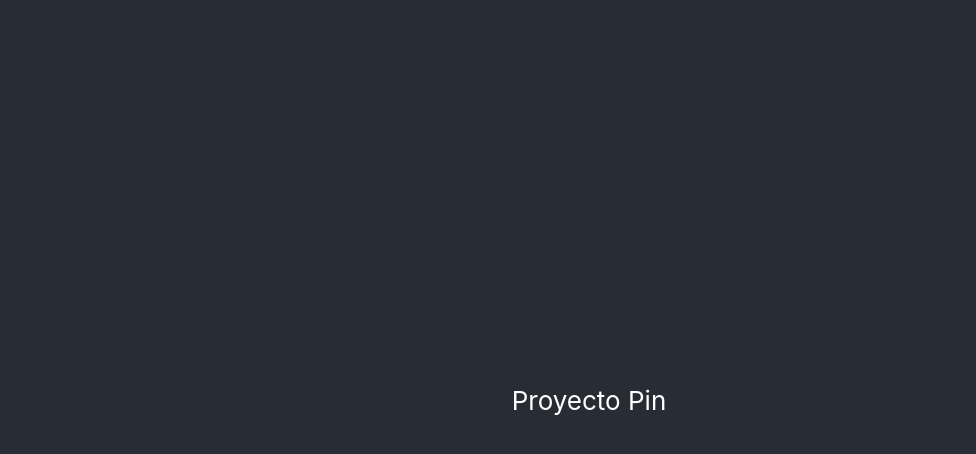
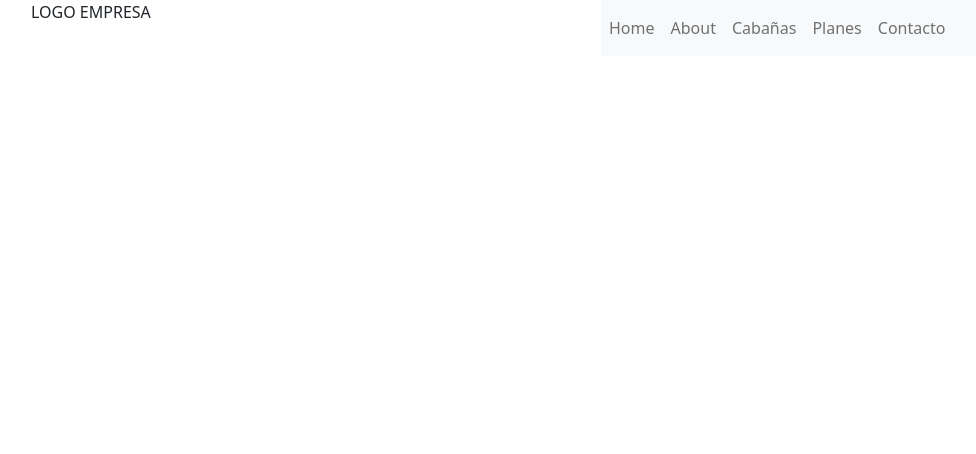
Before and after one commit to TheWhiteMachine/ProyectoPin, a React (Create React App) app: page / in a window 1280 px wide. Shown: the top 454 px of the page, without its empty margins (51-1027 px from the left). Built offline with nearby package versions, Linux system fonts and the light colour scheme.

Commit message:
armando la navbar

```diff
--- a/src/App.css
+++ b/src/App.css
@@ -1,5 +1,6 @@
 .App {
   text-align: center;
+  background-color: ffffff;
 }
 
 .App-logo {
--- a/src/App.js
+++ b/src/App.js
@@ -1,13 +1,12 @@
-import logo from './logo.svg';
 import './App.css';
+import 'bootstrap/dist/css/bootstrap.min.css';
+import BarMenu from './Components/BarMenu';
 
 function App() {
   return (
-    <div className="App">
-      <header className="App-header">
-        Proyecto Pin
-      </header>
-    </div>
+   <div>
+    <BarMenu></BarMenu>
+   </div>
   );
 }
 
--- /dev/null
+++ b/src/Components/BarMenu.js
@@ -0,0 +1,36 @@
+function BarMenu(){
+    return(
+        <div class="container">
+  <div class="row">
+    <div class="col">
+      LOGO EMPRESA
+    </div>
+    <div class="col">
+    <nav class="navbar navbar-expand-lg navbar-light bg-light">
+            <div class="collapse navbar-collapse" id="navbarNav">
+                <ul class="navbar-nav">
+                <li class="nav-item active">
+                    <a class="nav-link" href="#">Home <span class="sr-only"></span></a>
+                </li>
+                <li class="nav-item">
+                    <a class="nav-link" href="#">About</a>
+                </li>
+                <li class="nav-item">
+                    <a class="nav-link" href="#">Cabañas</a>
+                </li>
+                <li class="nav-item">
+                    <a class="nav-link" href="#">Planes</a>
+                </li>
+                <li class="nav-item">
+                    <a class="nav-link" href="#">Contacto</a>
+                </li>
+                </ul>
+            </div>
+            </nav>
+    </div>
+  </div>
+</div>
+
+    )
+}
+export default BarMenu;
```
